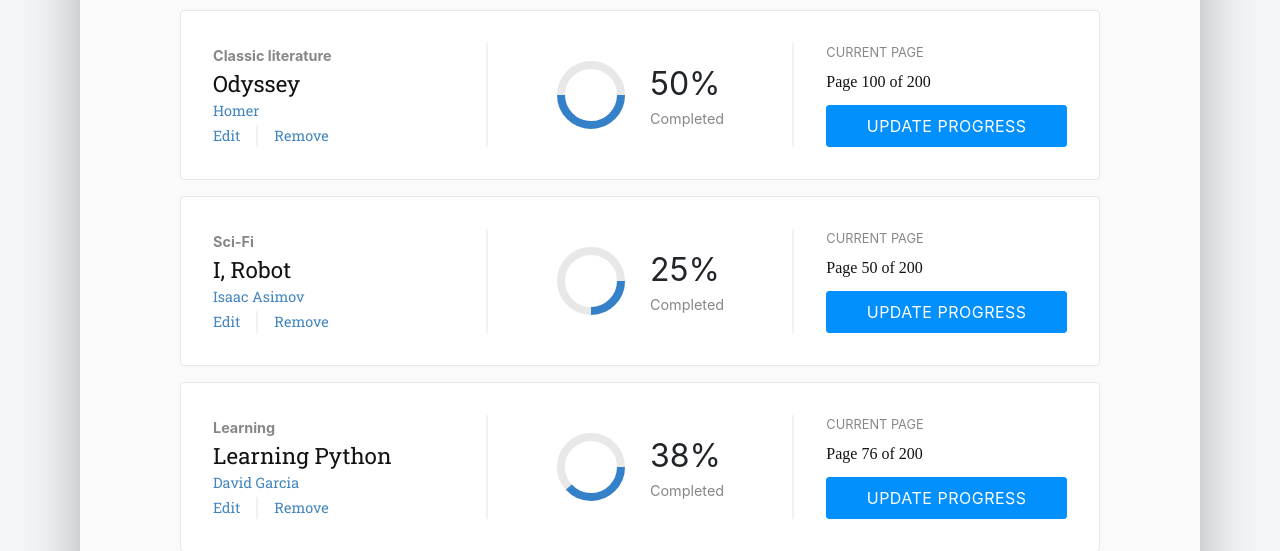
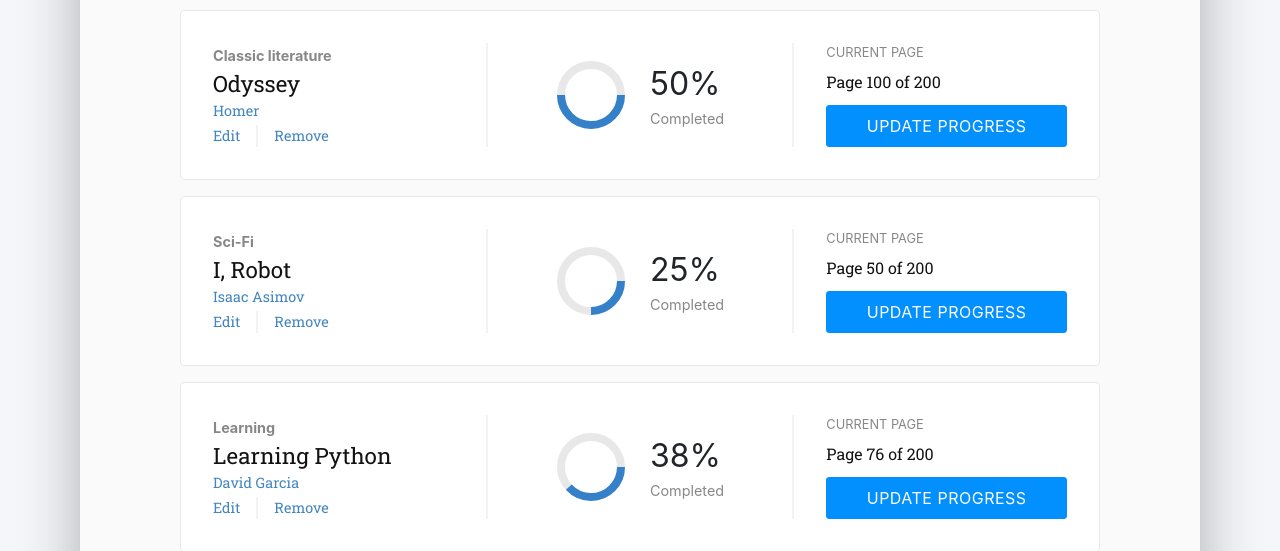
Before and after one commit to davidmrtz-dev/react-bookstore, a React (Create React App) app: page / in a window 1280 px wide. Shown: the part 172-723 px from the top of the page. Built offline with nearby package versions, Linux system fonts and the light colour scheme; a web font is replaced by a local one.

Commit message:
Fixing lint issues

```diff
--- a/src/components/App.scss
+++ b/src/components/App.scss
@@ -93,7 +93,7 @@ body {
   border: solid 1px #e8e8e8;
   justify-content: space-between;
   box-sizing: border-box;
-  background-color: #ffffff;
+  background-color: #fff;
   display: flex;
   flex-wrap: nowrap;
   margin: 8px 100px;
@@ -213,7 +213,7 @@ body {
 
     .page {
       margin-top: 8px;
-      font-family: RobotoSlab;
+      font-family: 'Roboto Slab', serif;
       font-size: 1rem;
       color: #121212;
     }
@@ -242,13 +242,14 @@ body {
         margin-top: auto;
         text-transform: uppercase;
         letter-spacing: 0.5px;
-        color: #ffffff;
+        color: #fff;
         cursor: pointer;
       }
     }
 
     .update-btn {
       @include button-style;
+
       margin-top: auto;
       text-transform: uppercase;
       padding: 8px 22px;
--- a/src/components/Book.js
+++ b/src/components/Book.js
@@ -8,7 +8,9 @@ const Book = ({
   onUpdateProgress,
   onChangeProgress,
 }) => {
-  const { id, title, category, author, pages, progress } = book;
+  const {
+    id, title, category, author, pages, progress,
+  } = book;
   const [displayUpdateForm, toggle] = useState(false);
   const [deleteAnimClass, toggleDeleteAnim] = useState('');
   const displayForm = displayUpdateForm
--- a/src/containers/BooksList.js
+++ b/src/containers/BooksList.js
@@ -22,8 +22,7 @@ const mapStateToProps = ({ books, filter }) => ({
 const mapDispatchToProps = dispatch => ({
   removeBook: id => dispatch(removeBook(id)),
   changeFilter: filter => dispatch(changeFilter(filter)),
-  updateBookProgress: (id, progress) =>
-    dispatch(updateBookProgress(id, progress)),
+  updateBookProgress: (id, progress) => dispatch(updateBookProgress(id, progress)),
 });
 
 const BookList = ({
```
